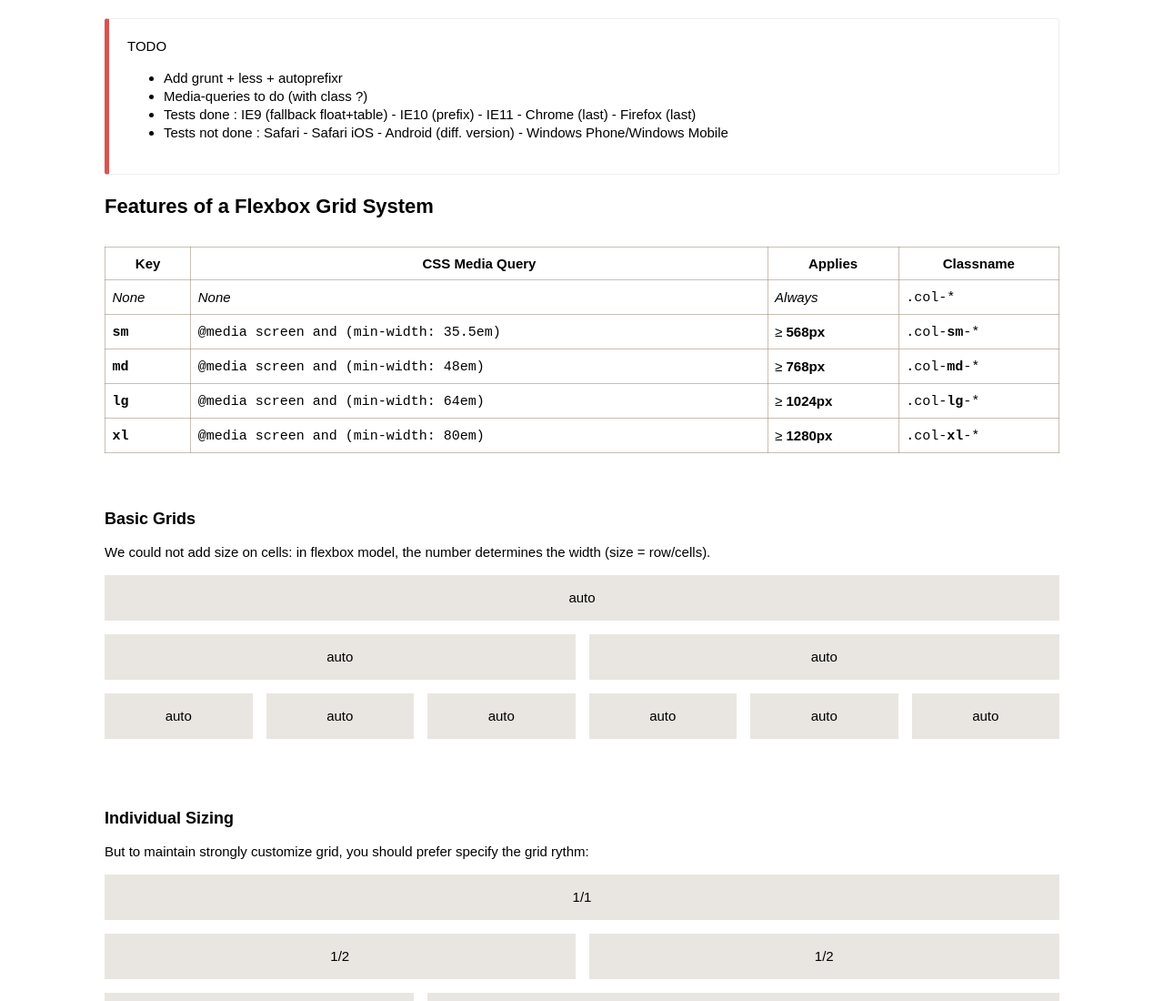
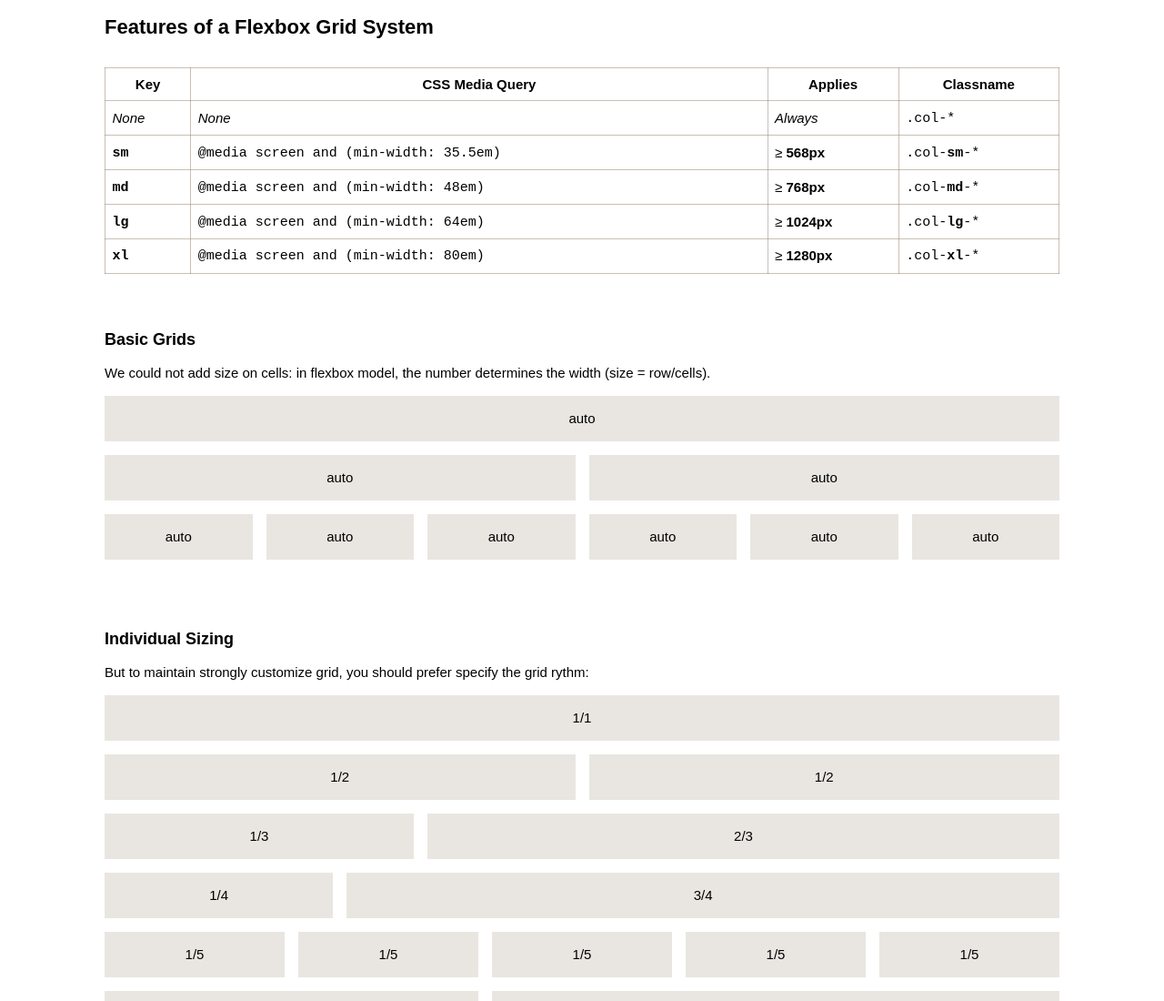
Before and after one commit to devlint/gridlex, a website: page example/index.html in a window 1280 px wide. Shown: the top 1100 px of the page at 91% size. Drawn offline with Linux system fonts and the light colour scheme.

Commit message:
Finalisation v1.0.0

```diff
--- a/example/index.html
+++ b/example/index.html
@@ -11,17 +11,6 @@
 <body>
 
     <div class="demoPage">
-
-       <div class="bs-callout">TODO <br>
-           <ul>
-               <li>Add grunt + less + autoprefixr</li>
-               <li>Media-queries to do (with class ?)</li>
-               <li>Tests done : IE9 (fallback float+table) - IE10 (prefix) - IE11 - Chrome (last) - Firefox (last)</li>
-               <li>Tests not done : Safari - Safari iOS - Android (diff. version) - Windows Phone/Windows Mobile</li>
-           </ul>
-       </div>
-
-
         <h1>Features of a Flexbox Grid System</h1>
 
         <section>
--- a/package.json
+++ b/package.json
@@ -1,9 +1,9 @@
 {
   "name": "gridlex",
-  "description": "Simple grid base on css flexbox properties",
+  "description": "Simple grid based on css flexbox properties",
   "url": "https://github.com/devlint/gridlex",
   "author": "C2iS - front-end team",
-  "version": "0.0.1",
+  "version": "1.0.0",
   "repository": {
     "type": "git",
     "url": "git@github.com:devlint/gridlex.git"
```
Also changed, not shown: bower.json (+8 -5 lines), README.md.
